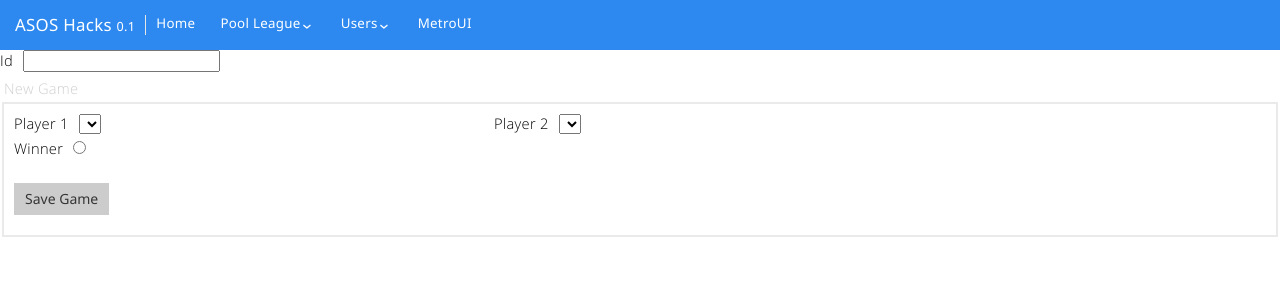
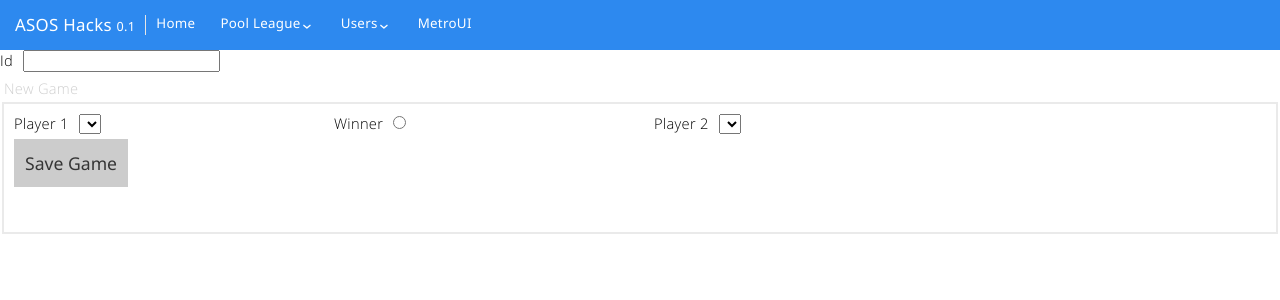
Before and after one commit to si/custard-league, a CakePHP app: the page made by app/View/PoolGames/form.ctp in a window 1280 px wide. Shown: the top 300 px of the page. Run offline with PHP 8.4 and a stand-in for CakePHP, Linux system fonts and the light colour scheme; the template is opened without the code that fills it: most values are stand-ins (such as "Sample title", 1, 10 or a date in 2020); form fields are guessed from the names that the template uses; lists and menus that the app fills with data are empty; some libraries are stand-ins or nearby versions.

Commit message:
Moved winner radios on pool game form between player dropdowns

```diff
--- a/app/View/Elements/pool_game_form.ctp
+++ b/app/View/Elements/pool_game_form.ctp
@@ -6,22 +6,24 @@ if(isset($poolGame)) echo $this->Form->input('id', $poolGame['PoolGame']['id']);
     <legend>New Game</legend>
     <div class="grid">
         <div class="row">
-            <div class="span6">
+            <div class="span4">
     			<?php echo $this->Form->input('player_1',array('options'=>$players, 'div'=>'input-control select')); ?>
 			</div>
-			<div class="span6">
+            <div class="span4">
+                <?php echo $this->Form->input('winner', array('options'=>array(1=>'Player 1',2=>'Player 2'), 'type' => 'radio')); ?>
+             </div>
+			<div class="span4">
     			<?php echo $this->Form->input('player_2',array('options'=>$players, 'div'=>'input-control select')); ?>
     		</div>
-    	</div>
-    	<div class="row">
-    		<div class="span12">
-			    <?php echo $this->Form->input('winner', array('options'=>array(1=>'Player 1',2=>'Player 2'), 'type' => 'radio')); ?>
-			 </div>
 		</div>
+        <div class="row">
+            <div class="span12">
+                <?php echo $this->Form->button('Save Game', array('class'=>'big')); ?>
+            </div>
+        </div>
     </div>
     <?php // echo $this->Form->input('winner',array('options'=>$players, 'div'=>'input-control select')); ?>
 
-    <?php echo $this->Form->button('Save Game'); ?>
 </fieldset>
 
 
--- a/app/View/PoolGames/index.ctp
+++ b/app/View/PoolGames/index.ctp
@@ -1,5 +1,5 @@
 <?php
-$this->pageTitle = 'Pool Games';
+$this->set('title_for_layout', 'Pool Games');
 ?>
 <h1>Pool Games</h1>
 <?php
```
